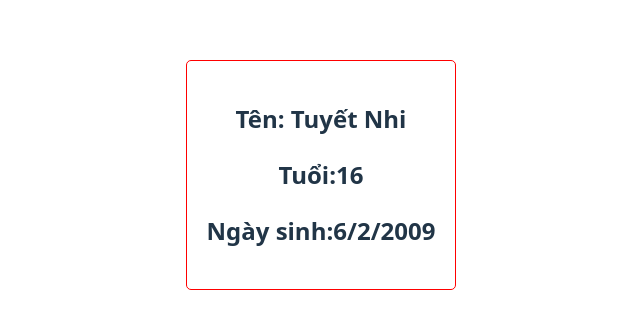
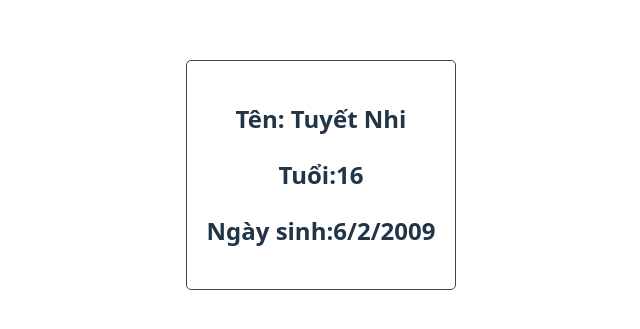
Before and after one commit to damtuyetnhi06022009-cmd/dtn_bai2, a React (Vite) app: page / in a window 1280 px wide. Shown: the part 225-554 px from the top of the page, without its empty margins (319-959 px from the left). Built offline with nearby package versions, Linux system fonts and the light colour scheme.

Commit message:
Add multiple files

```diff
--- a/src/App.css
+++ b/src/App.css
@@ -42,7 +42,7 @@
 }
 .card-title{
   text-align: center;
-  border: 1px solid red;
+  border: 1px solid rgb(68, 68, 68);
   border-radius: 5px;
   padding: 20px;
 }
```
